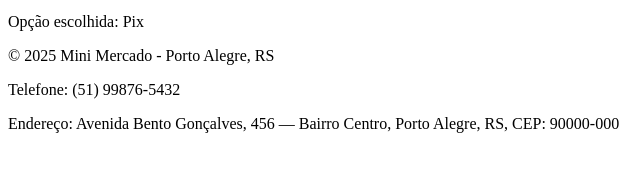
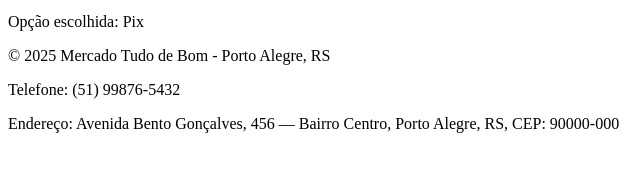
Before and after one commit to JulianaFerreiraRibeiro/minimercado_puc, a plain HTML site: page pages/comprovante.html in a window 1280 px wide. Shown: the part 327-498 px from the top of the page, 0-640 px from the left. Drawn offline with Linux system fonts and the light colour scheme.

Commit message:
botao no produto arroz e footer atualizado

```diff
--- a/pages/comprovante.html
+++ b/pages/comprovante.html
@@ -23,7 +23,7 @@
         <p>Opção escolhida: Pix</p>
     </main>
     <footer>
-        <p>&copy; 2025 Mini Mercado - Porto Alegre, RS</p>
+        <p>&copy; 2025 Mercado Tudo de Bom - Porto Alegre, RS</p>
         <p>Telefone: (51) 99876-5432</p>
         <p>Endereço: Avenida Bento Gonçalves, 456 — Bairro Centro, Porto Alegre, RS, CEP: 90000-000</p>
     </footer>
```
Also changed, not shown: index.html (+2 -1 lines), pages/alimentos_nao_pereciveis.html (+1 -1 lines), pages/escolha_servico.html (+1 -1 lines), pages/formulario_cliente.html (+1 -1 lines), pages/frutas_verduras.html (+1 -1 lines), pages/higiene_limpeza.html (+1 -1 lines), pages/servicos_entregas.html (+1 -1 lines).
